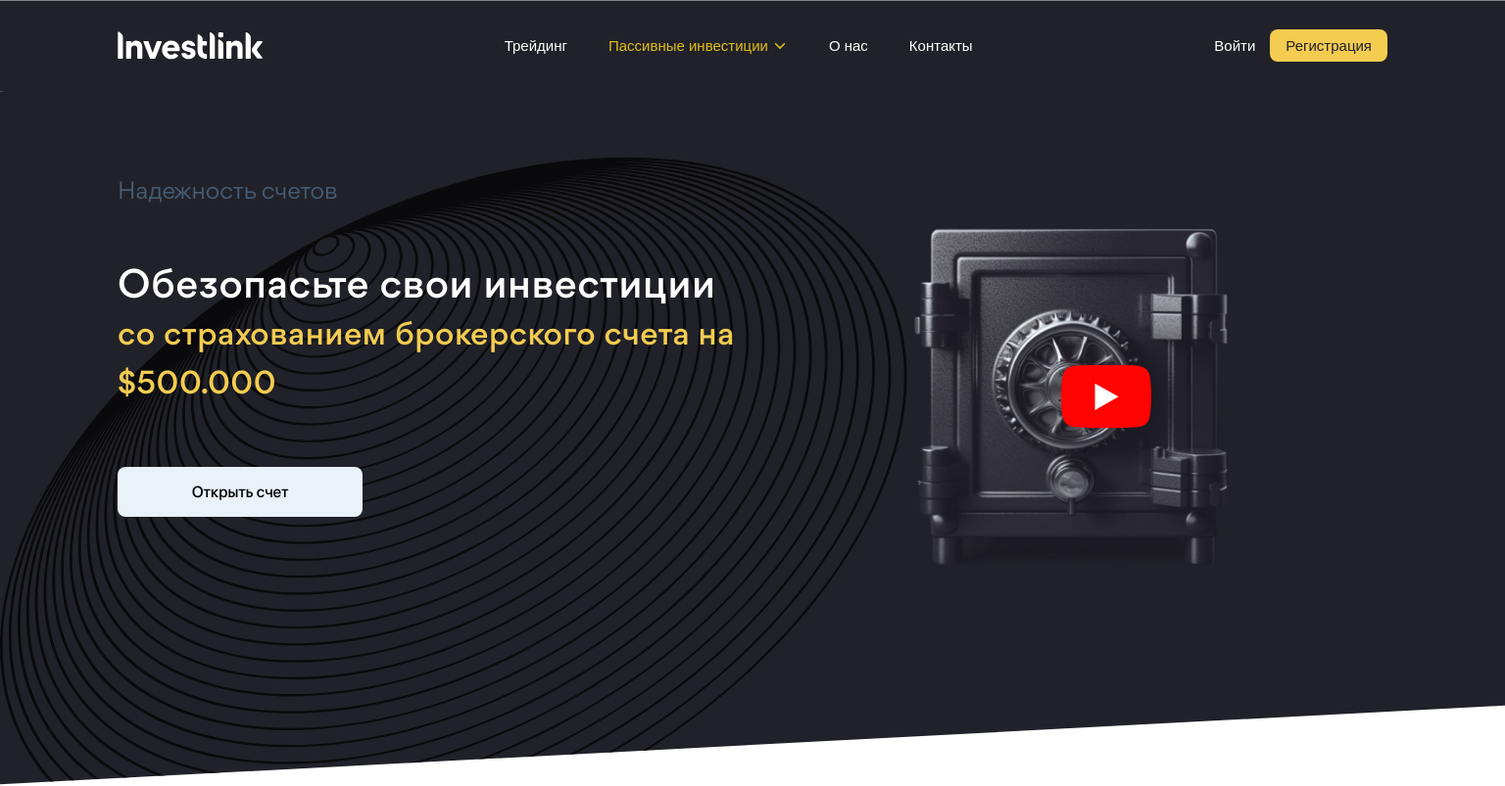
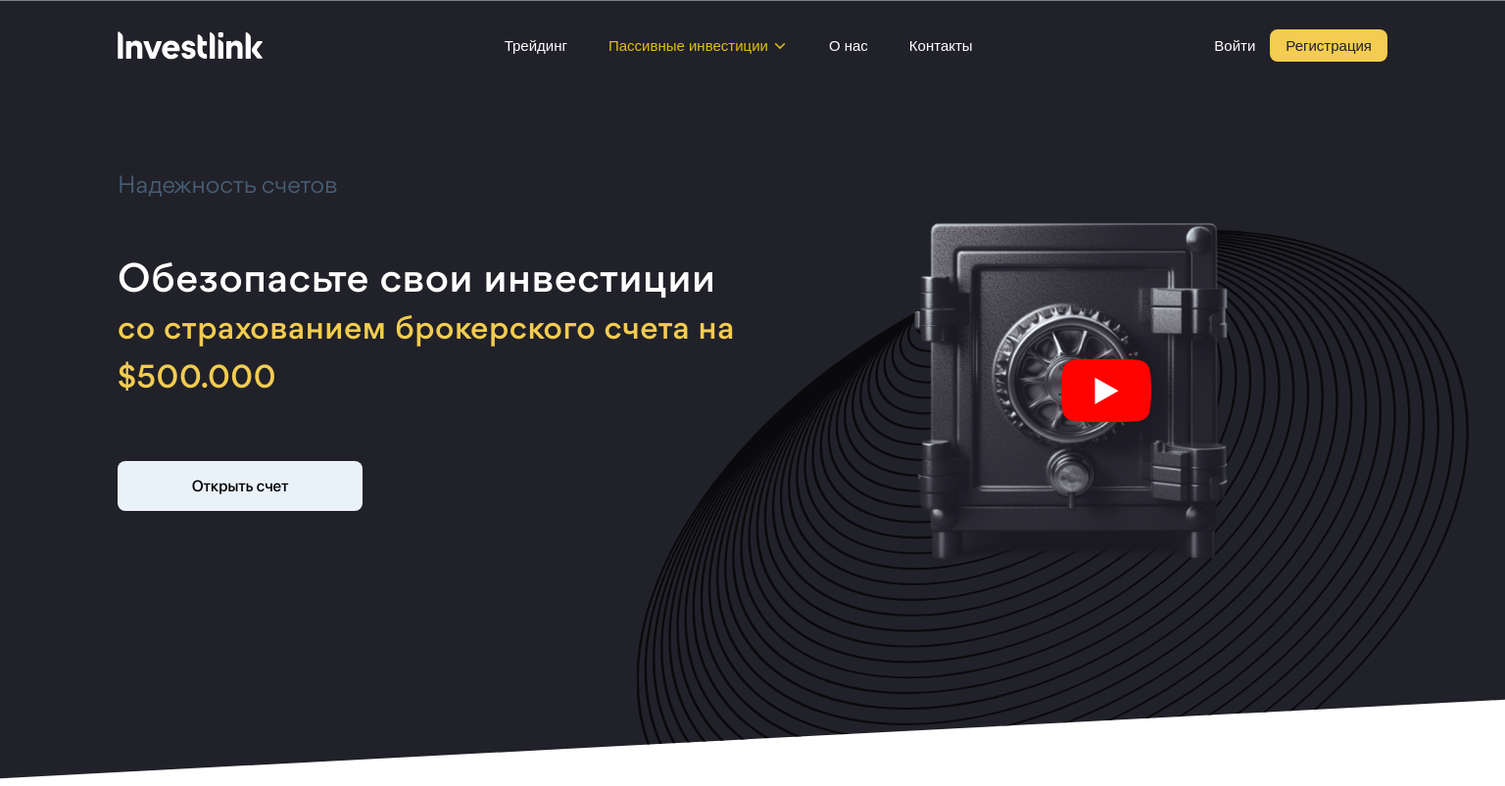
Before and after one commit to zamanbekkairat/investlink, a plain HTML site: page index.html in a window 1536 px wide. Shown: the top 803 px of the page at 98% size. Drawn offline with nearby package versions, Linux system fonts and the light colour scheme.

Commit message:
update welcome before

```diff
--- a/index.html
+++ b/index.html
@@ -170,7 +170,7 @@
 
                         <h1>Обезопасьте свои инвестиции
                             <br><span>со страхованием брокерского счета на $500.000</span></h1>
-                        <a href="javascript:void(0)" class="landing-btn white-btn">Открыть счет</a>
+                        <a href="javascript:void(0)" class="landing-btn desc-only white-btn">Открыть счет</a>
                     </div>
                 </div>
             </div>
--- a/scss/media.scss
+++ b/scss/media.scss
@@ -34,6 +34,10 @@
         margin-top: -40px;
         padding-top: 120px;
         text-align: left;
+        &::before {
+            left: 82%;
+            top: 42%;
+        }
         &-blocks {
             display: grid;
             grid-template-areas: "text video";
@@ -250,6 +254,11 @@
         padding: 100px 0;
     }
     .welcome {
+        margin-top: -3%;
+        &::before {
+            left: 70%;
+            top: 30%;
+        }
         p {
             font-size: 24px;
         }
--- a/scss/style.scss
+++ b/scss/style.scss
@@ -141,9 +141,12 @@ a {
         background: url(../img/spiral.svg) no-repeat;
         background-size: contain;
         content: '';
-        height: 100%;
+        height: 650px;
+        left: 70%;
         position: absolute;
-        width: 100%;
+        top: 30%;
+        transform: translateX(-50%);
+        width: 851px;
         z-index: 0;
     }
     &-blocks {
```
Also changed, not shown: css/style.css.
